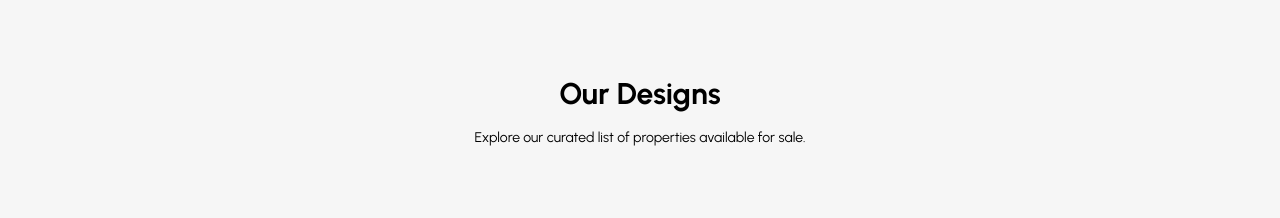
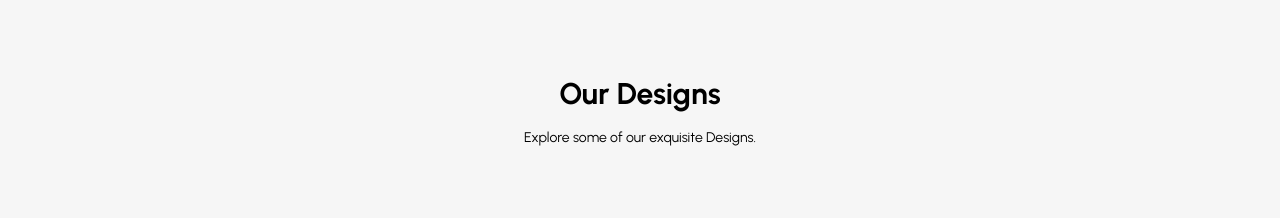
Before and after one commit to Mhiracul/EliteAce, a Next.js app: page / in a window 1280 px wide. Shown: the part 2160-2378 px from the top of the page. Built offline with nearby package versions, Linux system fonts and the light colour scheme.

Commit message:
made changes

```diff
--- a/src/app/component/Properties.tsx
+++ b/src/app/component/Properties.tsx
@@ -9,7 +9,7 @@ const Properties = () => {
         <div className="text-center text-black max-w-md container mx-auto">
           <h1 className="md:text-3xl text-xl font-bold">Our Designs</h1>
           <p className="md:text-sm text-xs font-normal mt-4">
-            Explore our curated list of properties available for sale.
+            Explore some of our exquisite Designs.
           </p>
         </div>
 
```
